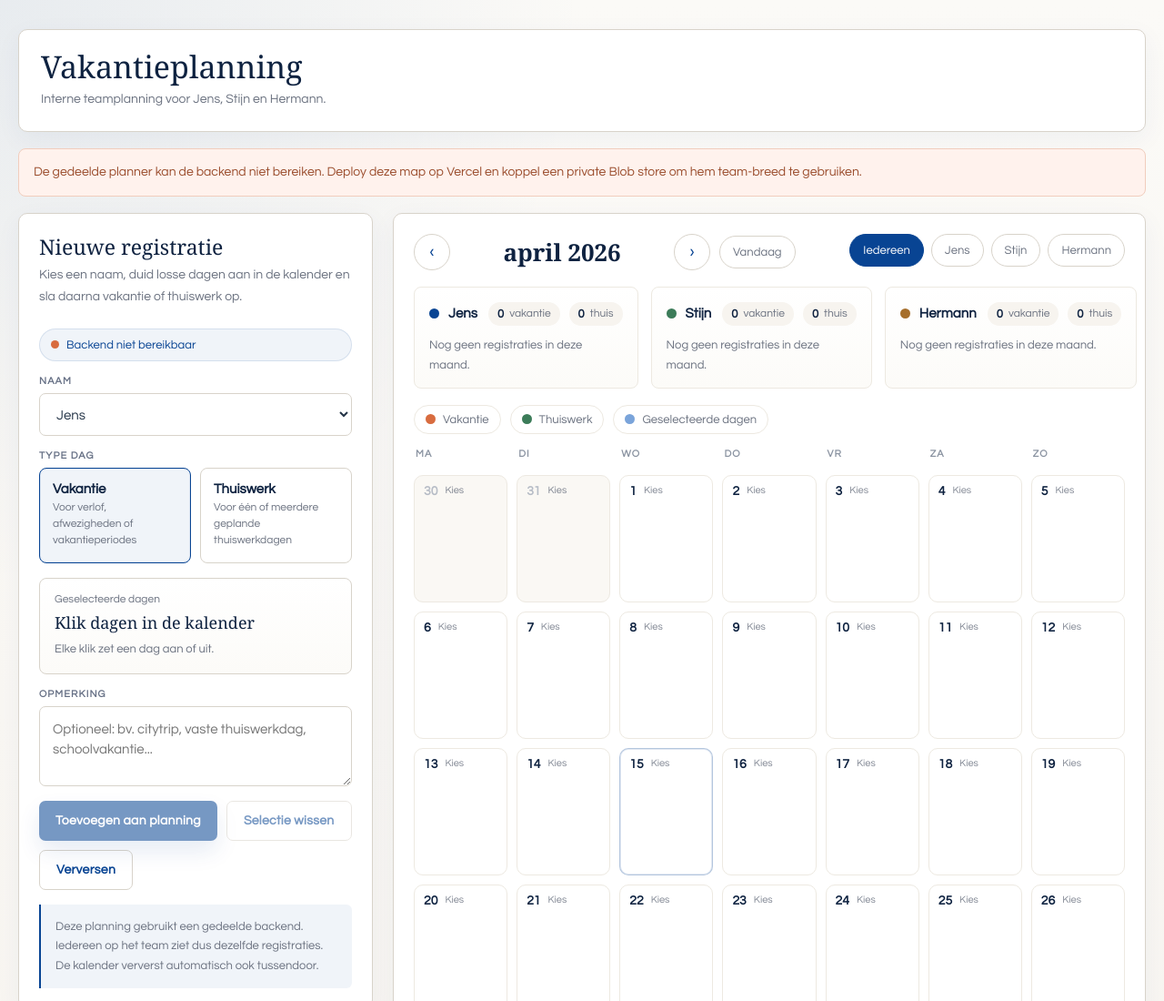
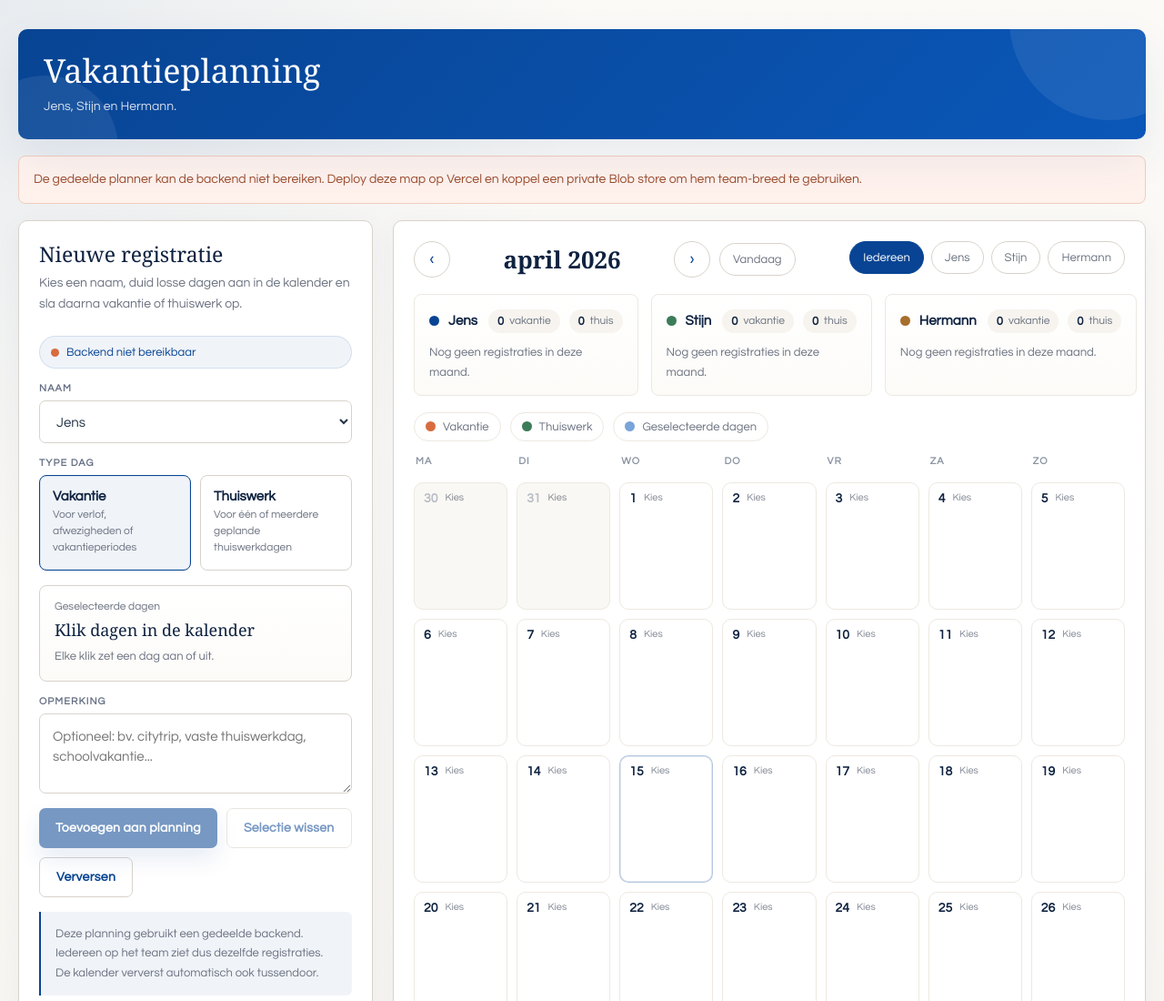
Before and after one commit to kriisha/twain-vakantieplanner, a website: page index.html in a window 1280 px wide. Shown: the top 1100 px of the page at 91% size. Drawn offline with Linux system fonts and the light colour scheme; no server answers.

Commit message:
Restore planner hero styling

```diff
--- a/index.html
+++ b/index.html
@@ -47,26 +47,44 @@
     }
 
     .hero{
-      background:#fff;
-      border:1px solid var(--line);
+      background:linear-gradient(135deg, var(--navy) 0%, #0a57b8 100%);
+      color:#fff;
       border-radius:10px;
-      padding:22px 24px;
-      box-shadow:0 8px 28px rgba(8,68,147,.05);
+      padding:26px 28px 24px;
+      box-shadow:var(--shadow);
+      position:relative;
+      overflow:hidden;
       margin-bottom:18px;
     }
 
+    .hero:before,
+    .hero:after{
+      content:"";
+      position:absolute;
+      border-radius:999px;
+      background:rgba(255,255,255,.08);
+      pointer-events:none;
+    }
+
+    .hero:before{width:220px;height:220px;top:-120px;right:-70px}
+    .hero:after{width:160px;height:160px;bottom:-90px;left:-50px}
+
     .hero h1{
-      margin:0 0 6px;
-      font-size:34px;
+      position:relative;
+      z-index:1;
+      margin:0 0 8px;
+      font-size:36px;
       line-height:1.1;
-      color:var(--navy-strong);
+      color:#fff;
       font-family:"DM Serif Display", Georgia, serif;
       font-weight:400;
     }
 
     .hero p{
+      position:relative;
+      z-index:1;
       margin:0;
-      color:var(--muted);
+      color:rgba(255,255,255,.82);
       font-size:14px;
       line-height:1.7;
     }
@@ -677,8 +695,8 @@
 
     @media (max-width: 760px){
       .shell{padding:18px 14px 36px}
-      .hero{padding:18px}
-      .hero h1{font-size:28px}
+      .hero{padding:22px 20px 20px}
+      .hero h1{font-size:30px}
       .summary-strip{grid-template-columns:1fr}
       .calendar-grid{gap:7px}
       .day{min-height:112px;padding:8px}
@@ -693,7 +711,7 @@
   <div class="shell">
     <section class="hero">
       <h1>Vakantieplanning</h1>
-      <p>Interne teamplanning voor Jens, Stijn en Hermann.</p>
+      <p>Jens, Stijn en Hermann.</p>
     </section>
 
     <div id="error-banner" class="banner error"></div>
```
